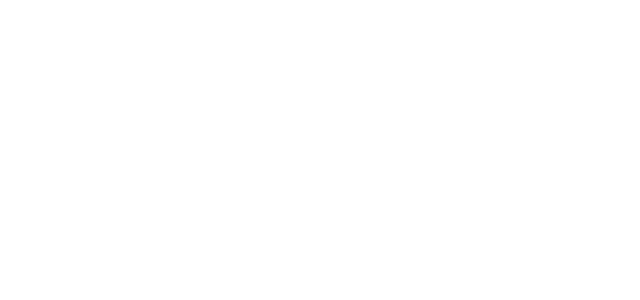
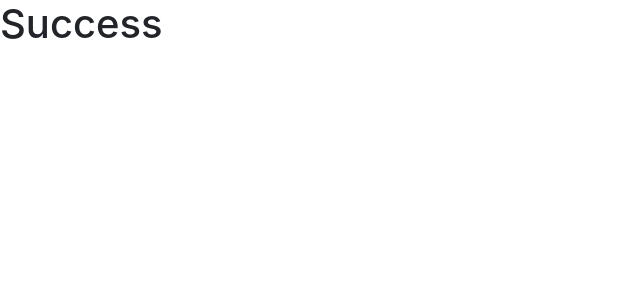
Before and after one commit to swapnilblues/social-media-for-developers-client-react, a React (Create React App) app: page /success in a window 1280 px wide. Shown: the top 300 px of the page, without its empty margins (0-640 px from the left). Built offline with nearby package versions, Linux system fonts and the light colour scheme.

Commit message:
Added temp Components for checing some stuff

```diff
--- a/src/SocialMediaManagerComponent.js
+++ b/src/SocialMediaManagerComponent.js
@@ -8,6 +8,8 @@
 import LandingComponent from "./Component/LandingComponent";
 import SignUpComponent from "./SignUp/SignUpComponent";
 import SignInComponent from "./SignIn/SignInComponent";
+import FailureComponent from "./Temporary/failure";
+import SuccessComponent from "./Temporary/success";
 
 class SocialMediaManagerComponent extends React.Component {
 
@@ -18,7 +20,7 @@
                     <Route
                         path="/"
                         exact={true}
-                        component = {LandingComponent}
+                        component={LandingComponent}
                     >
                     </Route>
                     <Route
@@ -83,6 +85,20 @@
                     >
 
                     </Route>
+                    <Route
+                        path="/failure"
+                        exact={true}
+                        component={FailureComponent}
+                    >
+
+                    </Route>
+
+                    <Route
+                        path="/success"
+                        exact={true}
+                        component={SuccessComponent}
+                    >
+                    </Route>
 
                 </Router>
             </div>
--- /dev/null
+++ b/src/Temporary/failure.js
@@ -0,0 +1,8 @@
+import React from "react";
+export default class FailureComponent extends React.Component{
+    render() {
+        return (
+            <h1>Failure</h1>
+        )
+    }
+}
--- /dev/null
+++ b/src/Temporary/success.js
@@ -0,0 +1,8 @@
+import React from "react";
+export default class SuccessComponent extends React.Component {
+    render() {
+        return (
+            <h1>Success</h1>
+        )
+    }
+}
```
Lines whose indentation alone changed are shown as unchanged.
